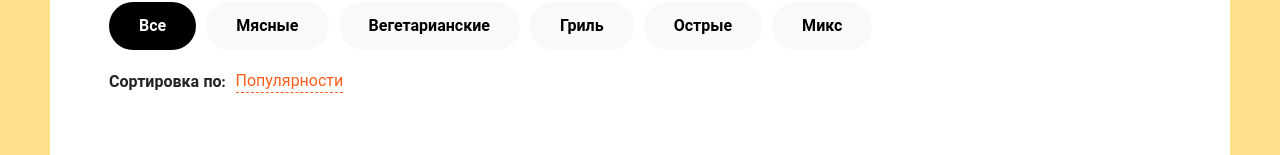
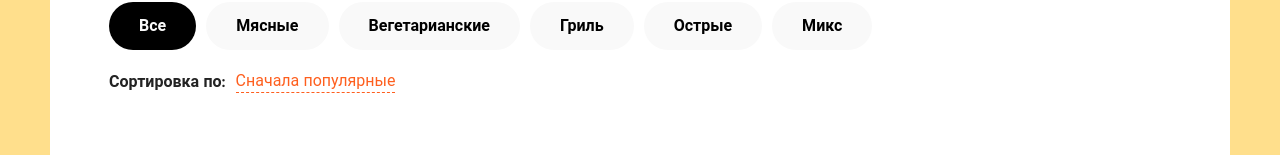
Before and after one commit to funikovsky/pizza-project-tsx, a React (Create React App) app: page / in a window 1280 px wide. Shown: the part 183-338 px from the top of the page. Built offline with nearby package versions, Linux system fonts and the light colour scheme; no server answers.

Commit message:
correct sort functional

```diff
--- a/src/common/constans.ts
+++ b/src/common/constans.ts
@@ -1,7 +1,8 @@
 export const typeNames = ['тонкое', 'традиционное'];
 export const categories = ['Все', 'Мясные', 'Вегетарианские', 'Гриль', 'Острые', 'Микс'];
 export const sortList = [
-  { name: 'Популярности', sortProperty: 'raiting' },
+  { name: 'Сначала популярные', sortProperty: 'rating&order=desc' },
+  { name: 'Менее популярные', sortProperty: 'rating&order=asc' },
   { name: 'Возрастанию цены', sortProperty: 'price&order=asc' },
   { name: 'Убыванию цены', sortProperty: 'price&order=desc' },
   { name: 'Алфавиту', sortProperty: 'title' },
--- a/src/redux/slice/pizzaSlice.ts
+++ b/src/redux/slice/pizzaSlice.ts
@@ -7,8 +7,8 @@ const initialState: IPizzaState = {
   data: [],
   activeCategory: 0,
   sort: {
-    name: 'Популярности',
-    sortProperty: 'raiting',
+    name: 'Сначала популярные',
+    sortProperty: 'rating&order=desc',
   },
   loading: false /*status: loading --- success --- error*/,
 };
```
